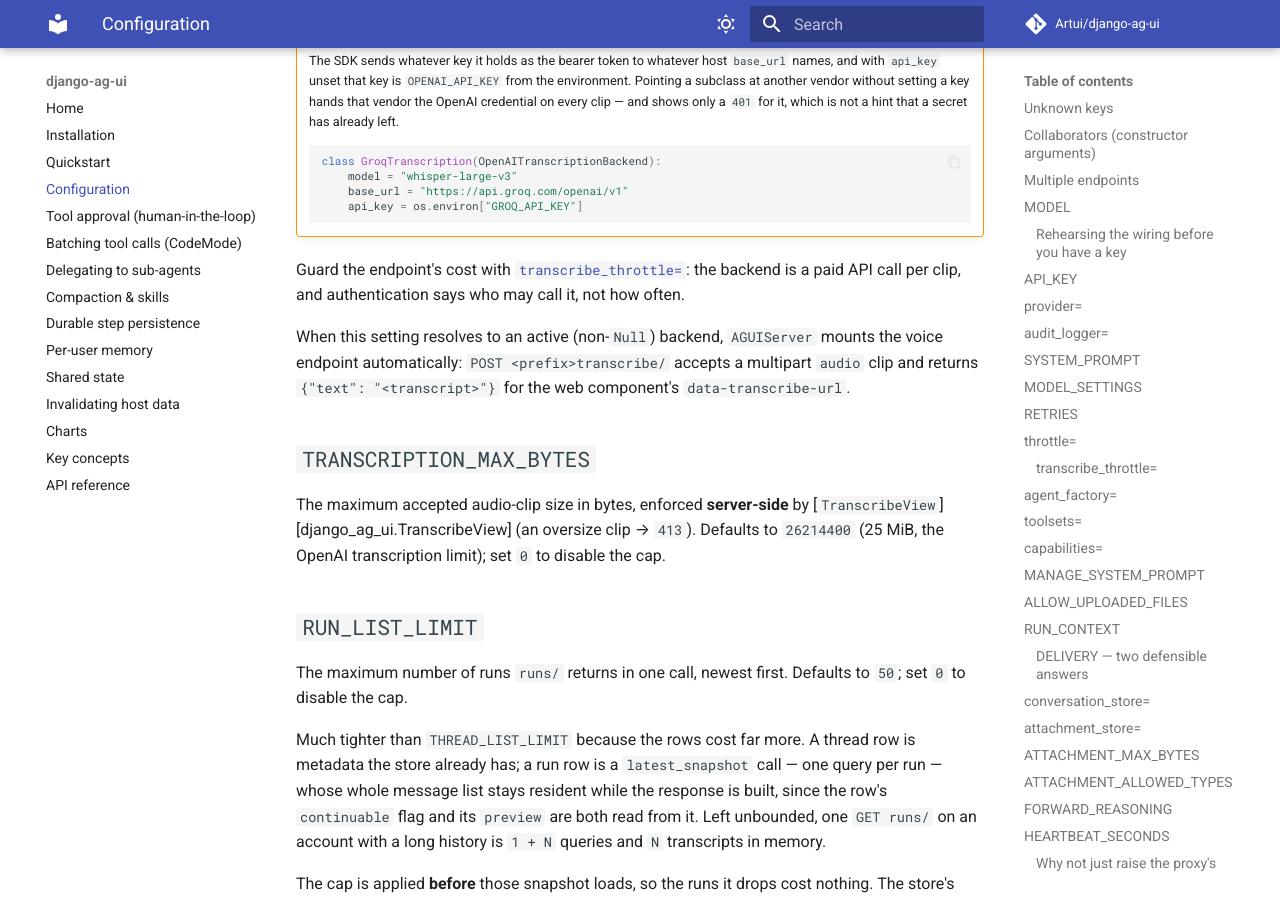
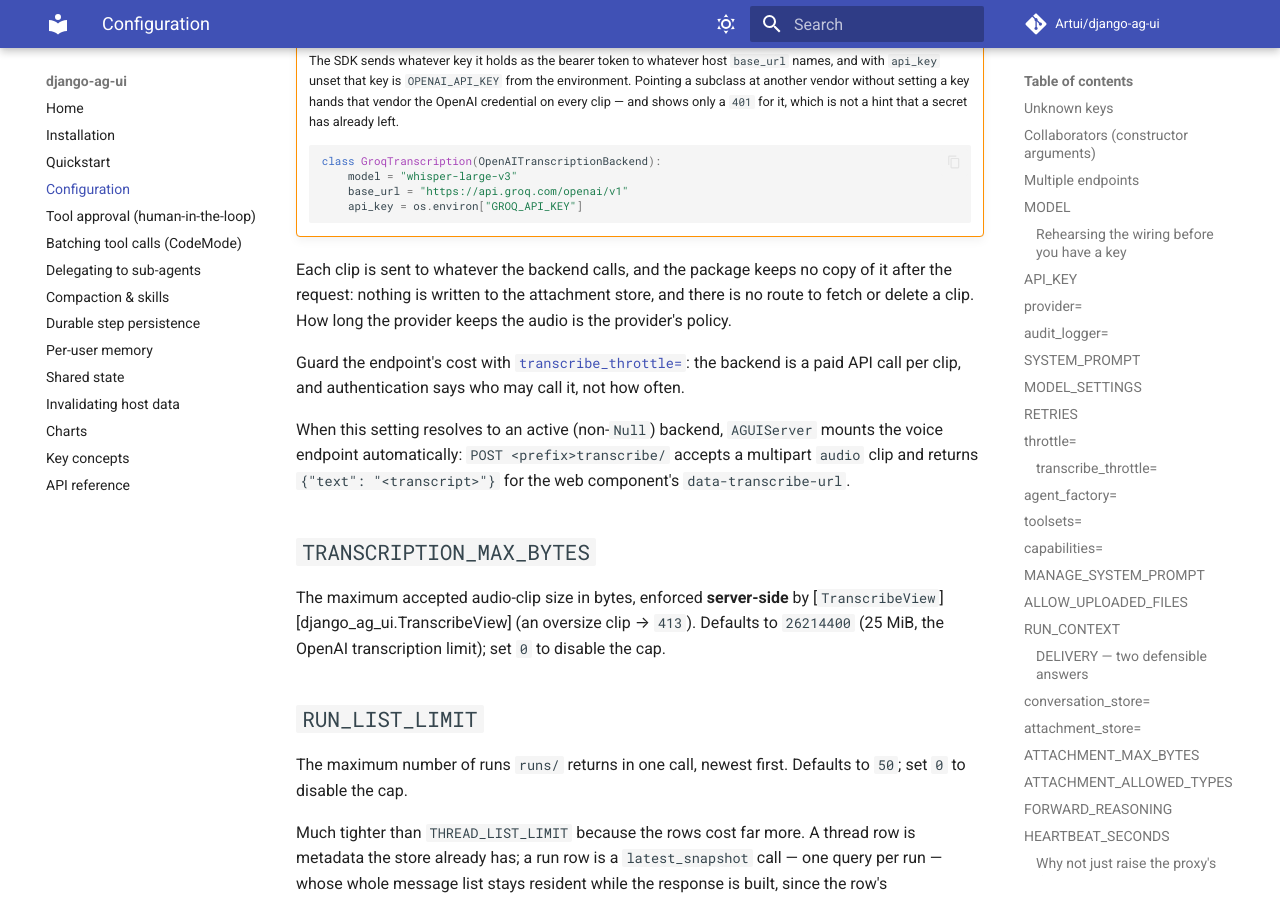
Before and after one commit to Artui/django-ag-ui, an MkDocs documentation site: the page built from docs/configuration.md, in a window 1280 px wide and 900 px high, scrolled down 18619 px. Built offline with MkDocs 1.6.1 and Material for MkDocs 9.7.7, drawn with Linux system fonts in a browser that asks for light colours; comment, search, counter and statistics services are not loaded.

Commit message:
Docs: guide sentences for pushed chips and transcription clips, fix the chips persistence claim (#220)
Co-authored-by: Claude Sonnet 5.5 <noreply@anthropic.com>

````diff
--- a/docs/configuration.md
+++ b/docs/configuration.md
@@ -841,6 +841,11 @@ AGUIServer(registry, transcription_backend=OpenAITranscriptionBackend())
         api_key = os.environ["GROQ_API_KEY"]
     ```
 
+Each clip is sent to whatever the backend calls, and the package keeps no copy of
+it after the request: nothing is written to the attachment store, and there is no
+route to fetch or delete a clip. How long the provider keeps the audio is the
+provider's policy.
+
 Guard the endpoint's cost with
 [`transcribe_throttle=`](#transcribe_throttle): the backend is a paid API call
 per clip, and authentication says who may call it, not how often.
````
Also changed, not shown: CHANGELOG.md (+4 -0 lines), docs/charts.md (+5 -0 lines), 1 other file.
